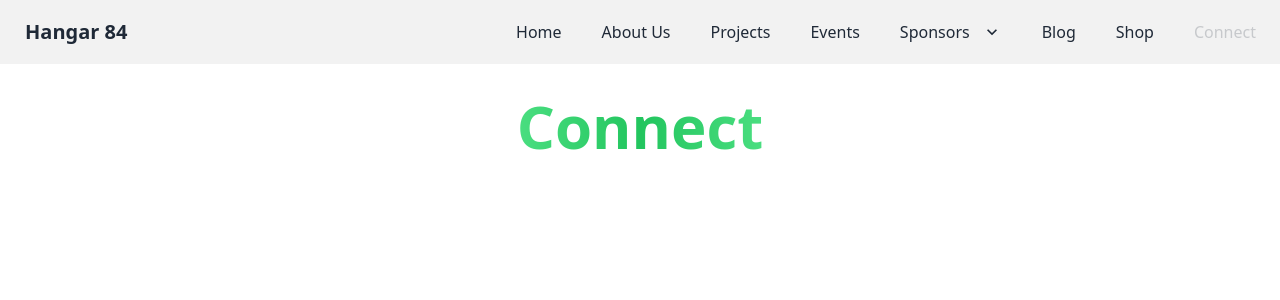
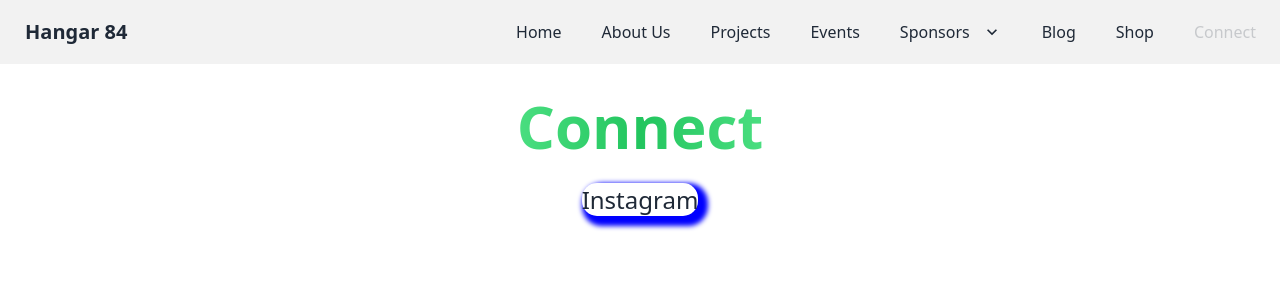
Before and after one commit to ZavionCyboron/hangar84.org, a SvelteKit app: page /connect in a window 1280 px wide. Shown: the top 300 px of the page. Built offline with nearby package versions, Linux system fonts and the light colour scheme.

Commit message:
feat: add Instagram link to connect-page

```diff
--- a/src/routes/connect/+page.svelte
+++ b/src/routes/connect/+page.svelte
@@ -12,8 +12,8 @@
             Connect
         </h1>
         <!-- TODO: put all contact information for Hangar 84 below. -->
-        <div>
-            <a href=""><u></u></a>
+        <div class="text-2xl">
+            <a href="https://www.instagram.com/hangar84roswell/" style="box-shadow: 5px 5px 5px 5px blue; border-radius: 15px">Instagram</a><br>
         </div>
     </div>
 </div>
```
